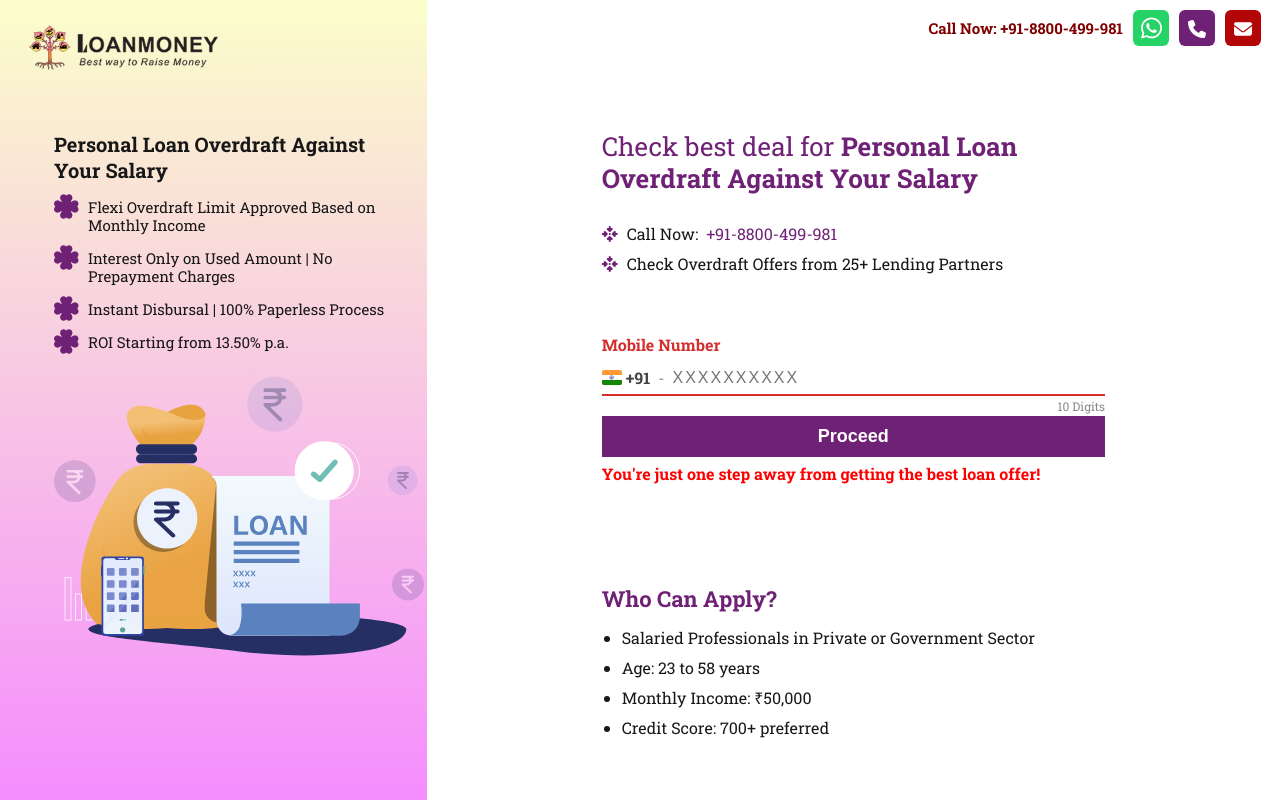
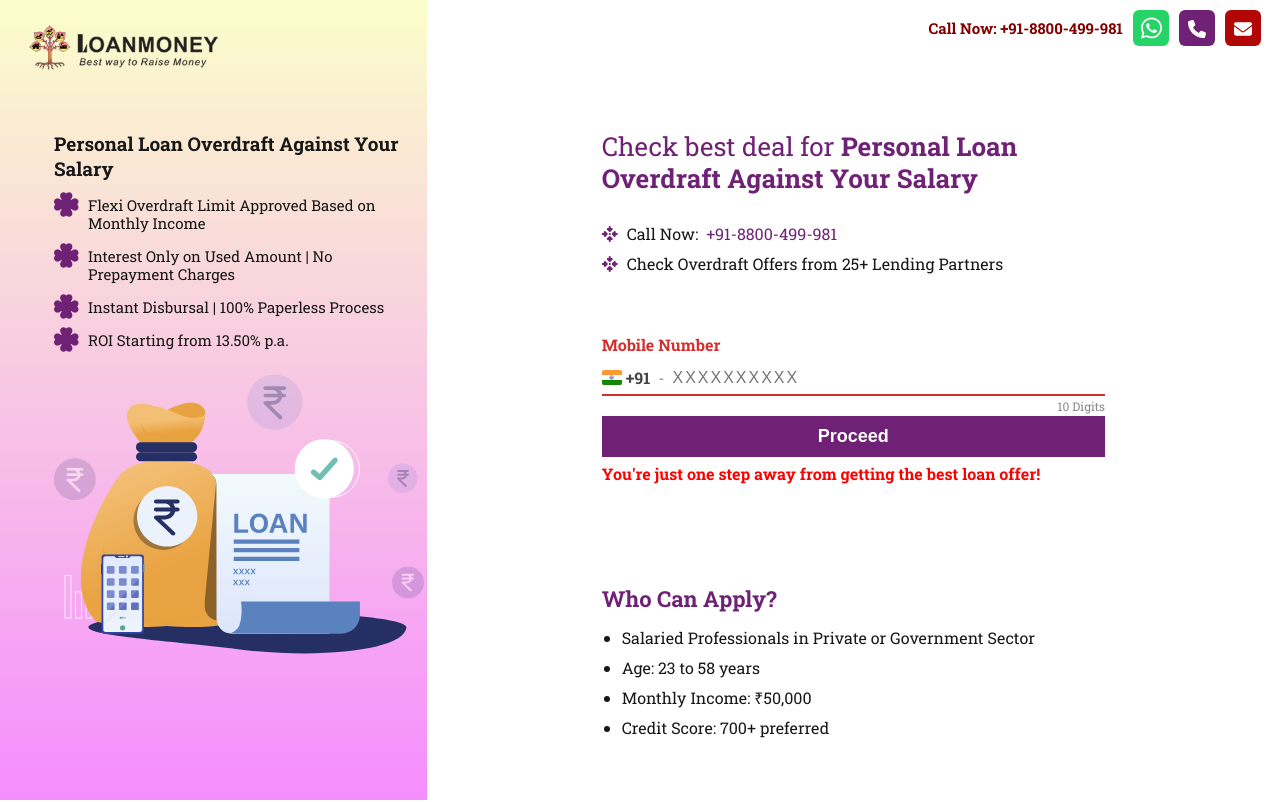
Before and after one commit to loanmoneyindia/lmi_lp, a Next.js app: page /personal-loan-overdraft in a window 1280 px wide. Shown: the top 802 px of the page. Built offline with nearby package versions, Linux system fonts and the light colour scheme.

Commit message:
change in css

```diff
--- a/src/app/globals.css
+++ b/src/app/globals.css
@@ -66,7 +66,7 @@ ul, ol{list-style: none;}
   padding: 60px 0 0 30px;
 }
 .overdraft_left_side h1{
-  font-size: 20px;
+  font-size: 19px;
 }
 .overdraft_left_side .left_feature ul li{
   font-size: 15px;
```
